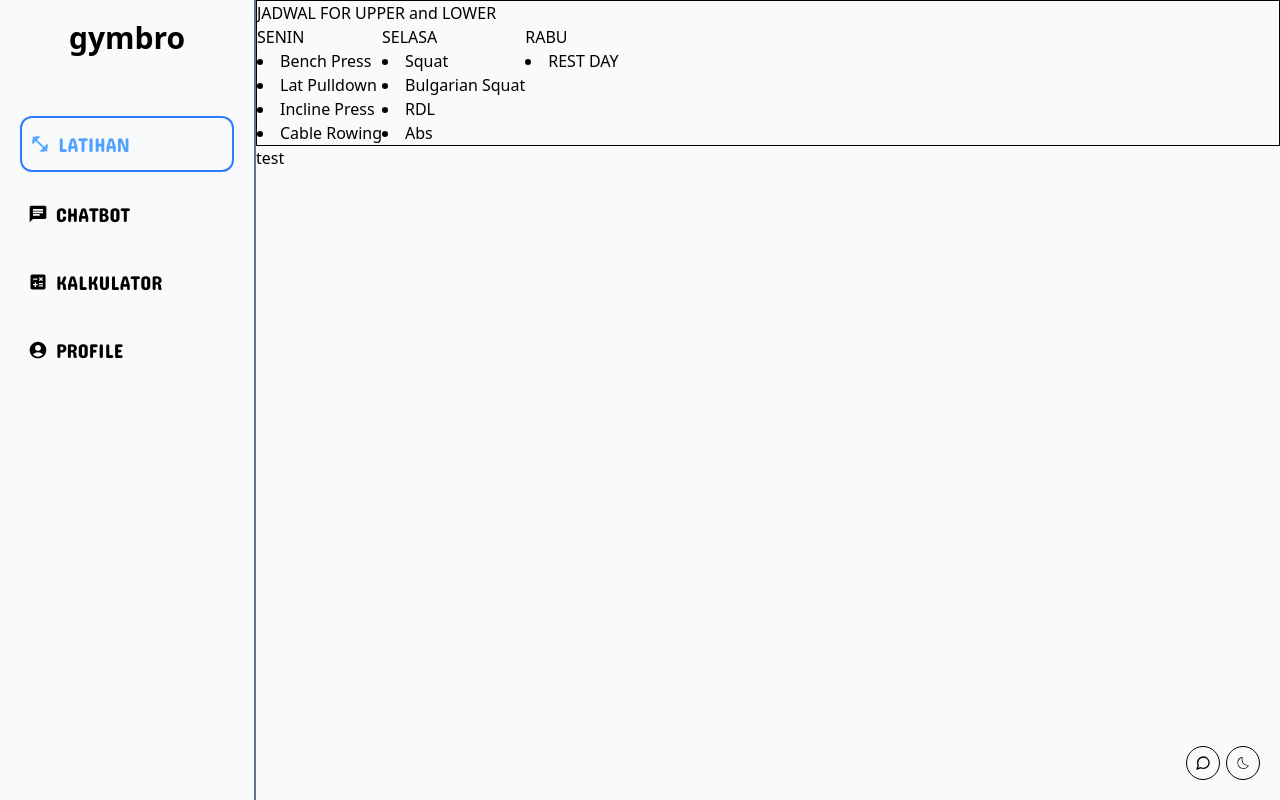
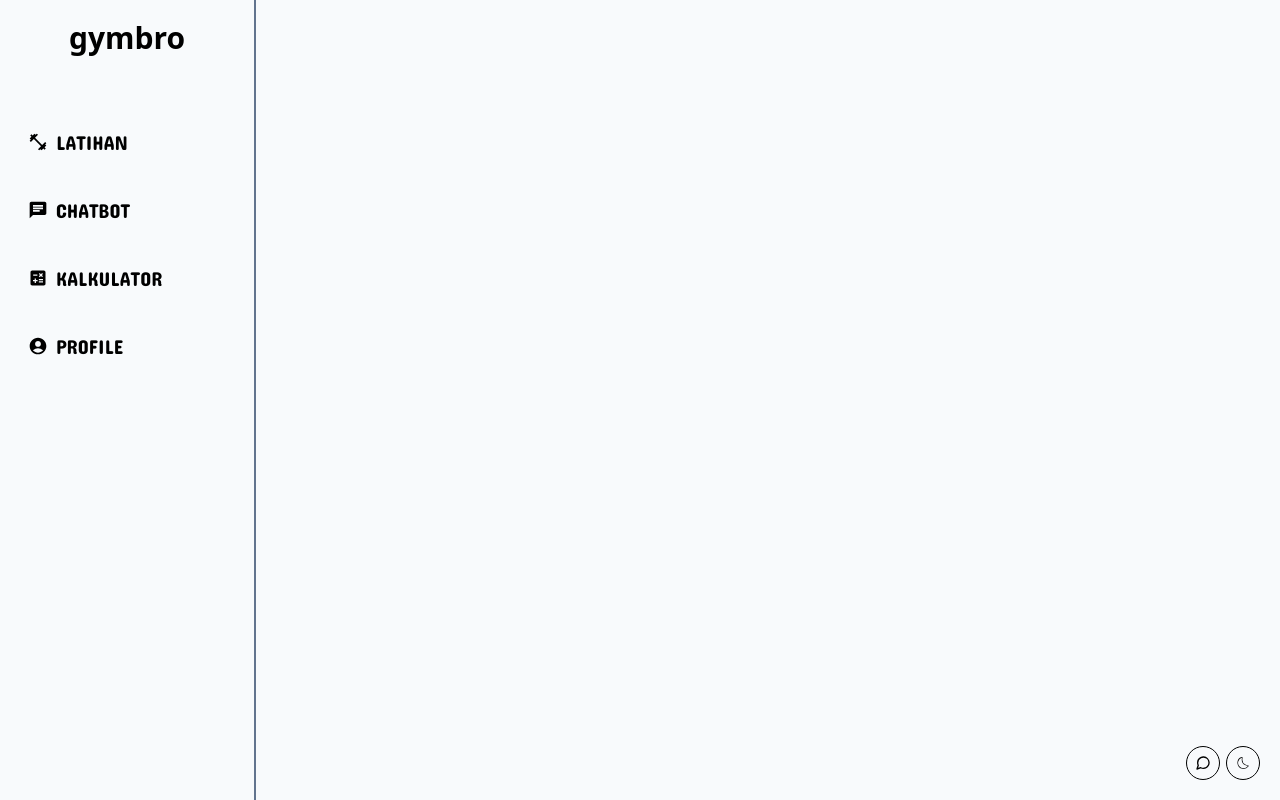
Before and after one commit to FaiqSr/gymbro-nextjs, a Next.js app: page / in a window 1280 px wide. Built offline with nearby package versions, Linux system fonts and the light colour scheme.

Commit message:
Ini saya mengubah agar tampilan utamnya tidak di /latihan tetapi di / . Nah saya ini menambhakan /latihan

```diff
--- /dev/null
+++ b/src/app/(home)/latihan/page.tsx
@@ -0,0 +1,12 @@
+import React from "react";
+import Date from "@/components/home/Date";
+
+const page = () => {
+  return (
+    <div className="w-full">
+      <Date />;
+    </div>
+  );
+};
+
+export default page;
--- a/src/app/(home)/page.tsx
+++ b/src/app/(home)/page.tsx
@@ -1,12 +1,7 @@
-import Date from "@/components/home/Date";
 import React from "react";
 
 const page = () => {
-  return (
-    <div className="w-full">
-      <Date />
-    </div>
-  );
+  return <div className="w-full">{/* tampilan utam disini iq */}</div>;
 };
 
 export default page;
--- a/src/components/home/Date.tsx
+++ b/src/components/home/Date.tsx
@@ -3,26 +3,26 @@ import React, { useEffect, useState } from "react";
 
 const Date = () => {
   const [data, setData] = useState("");
+  console.log(data);
 
-  console.log(data);
   useEffect(() => {
     console.log("kocak");
   }, [data]);
 
   return (
     <>
-      <header className="border">
-        <div className="container">
+      <header className="mx-auto">
+        <div className="container pl-8">
           <h1>JADWAL FOR UPPER and LOWER</h1>
           <data className="flex flex-wrap">
-            <div className="">
+            <div className="px-2">
               <h2>SENIN</h2>
               <li>Bench Press</li>
               <li>Lat Pulldown</li>
               <li>Incline Press</li>
               <li>Cable Rowing</li>
             </div>
-            <div className="">
+            <div className="px-2">
               <h2>SELASA</h2>
               <li>Squat</li>
               <li>Bulgarian Squat</li>
@@ -36,7 +36,9 @@ const Date = () => {
           </data>
         </div>
       </header>
-      <button onClick={() => setData("kocaksa")}>test</button>
+      <button onClick={() => setData("kocaksa")} className="cursor-pointer">
+        test
+      </button>
     </>
   );
 };
--- a/src/components/layout/SideBar.tsx
+++ b/src/components/layout/SideBar.tsx
@@ -2,12 +2,7 @@
 
 import Link from "next/link";
 import React from "react";
-import {
-  MdFitnessCenter,
-  MdChat,
-  MdCalculate,
-  MdAccountCircle,
-} from "react-icons/md";
+import { MdFitnessCenter, MdChat, MdCalculate, MdAccountCircle } from "react-icons/md";
 import { Concert_One } from "next/font/google";
 import { usePathname } from "next/navigation";
 
@@ -17,15 +12,11 @@ const SideBar = () => {
   const pathname = usePathname();
 
   const getBorderColor = (path: string) => {
-    return pathname === path
-      ? "border-2 rounded-xl pl-2 pr-10 py-2 border-blue-500 text-blue-400"
-      : "border-white";
+    return pathname === path ? "border-2 rounded-xl pl-2 pr-10 py-2 border-blue-500 text-blue-400" : "border-white";
   };
 
   return (
-    <aside
-      className={`min-w-64 max-w-64 hidden lg:flex flex-col gap-10 items-center min-h-svh px-5 border-r-2 border-slate-500`}
-    >
+    <aside className={`min-w-64 max-w-64 hidden lg:flex flex-col gap-10 items-center min-h-svh px-5 border-r-2 border-slate-500`}>
       <section>
         <nav className={`py-5`}>
           <Link href={`/`} className={`font-bold text-3xl`}>
@@ -35,41 +26,23 @@ const SideBar = () => {
       </section>
       <section className="w-full">
         <nav>
-          <ul
-            className={`flex flex-col gap-4 font-bold text-xl ${concertOne.className}`}
-          >
-            <li
-              className={`${getBorderColor(
-                "/"
-              )} pl-2 pr-10 py-3 hover:cursor-pointer`}
-            >
-              <Link href={`/`} className={`flex gap-2 items-center`}>
+          <ul className={`flex flex-col gap-4 font-bold text-xl ${concertOne.className}`}>
+            <li className={`${getBorderColor("/latihan")} pl-2 pr-10 py-3 hover:cursor-pointer`}>
+              <Link href={`/latihan`} className={`flex gap-2 items-center`}>
                 <MdFitnessCenter size={20} /> LATIHAN
               </Link>
             </li>
-            <li
-              className={`${getBorderColor(
-                "/chatbot"
-              )} pl-2 pr-10 py-3 hover:cursor-pointer`}
-            >
+            <li className={`${getBorderColor("/chatbot")} pl-2 pr-10 py-3 hover:cursor-pointer`}>
               <Link href={`/chatbot`} className={`flex gap-2 items-center`}>
                 <MdChat size={20} /> CHATBOT
               </Link>
             </li>
-            <li
-              className={`${getBorderColor(
-                "/kalkulator"
-              )} pl-2 pr-10 py-3 hover:cursor-pointer`}
-            >
+            <li className={`${getBorderColor("/kalkulator")} pl-2 pr-10 py-3 hover:cursor-pointer`}>
               <Link href={`/kalkulator`} className={`flex gap-2 items-center`}>
                 <MdCalculate size={20} /> KALKULATOR
               </Link>
             </li>
-            <li
-              className={`${getBorderColor(
-                "/profile"
-              )} pl-2 pr-10 py-3 hover:cursor-pointer`}
-            >
+            <li className={`${getBorderColor("/profile")} pl-2 pr-10 py-3 hover:cursor-pointer`}>
               <Link href={`/profile`} className={`flex gap-2 items-center`}>
                 <MdAccountCircle size={20} /> PROFILE
               </Link>
```
